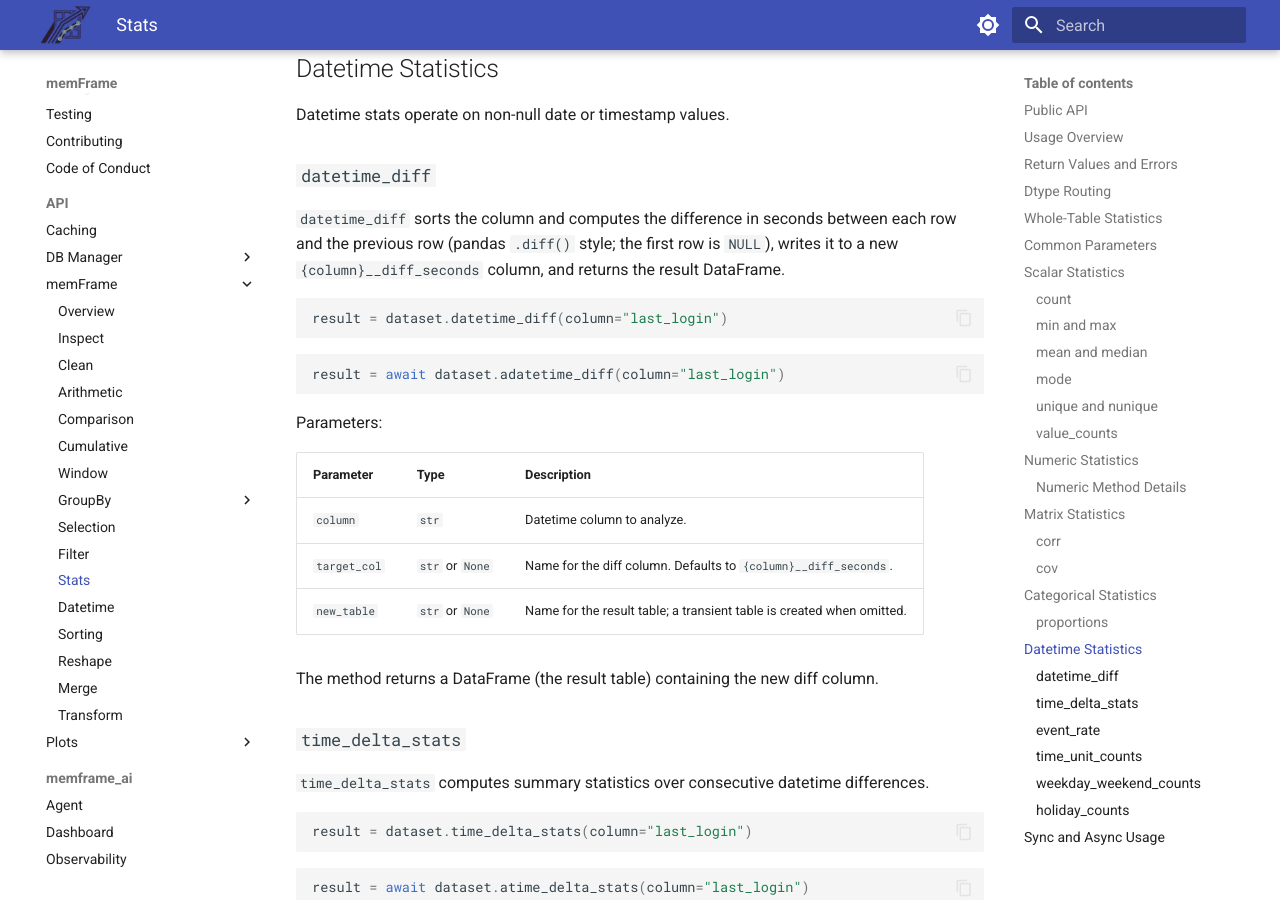
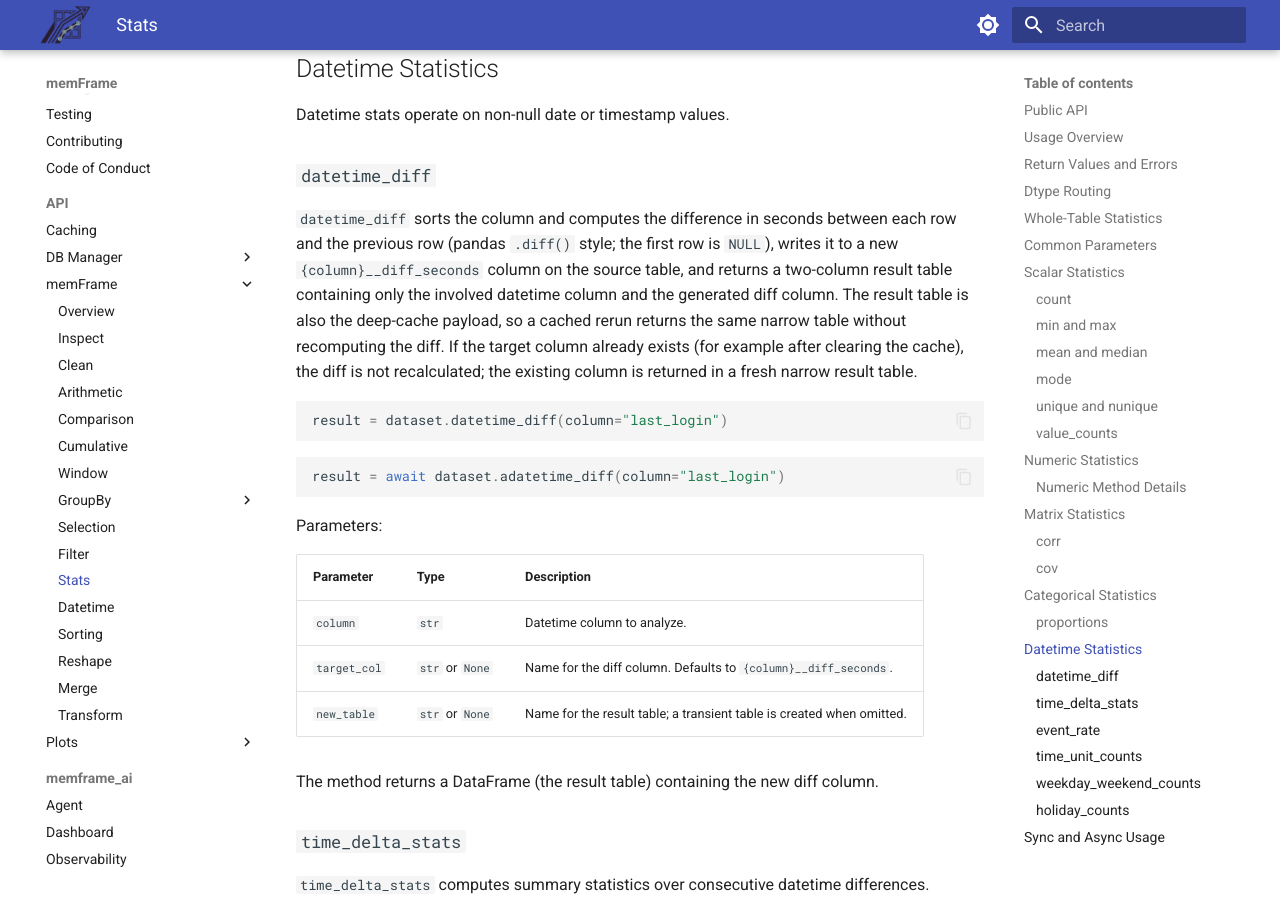
Before and after one commit to Debojit95/memFrame, an MkDocs documentation site: the page built from docs/api/stats.md, in a window 1280 px wide and 900 px high, scrolled down 11300 px. Built offline with MkDocs 1.6.1 and Material for MkDocs 9.7.7, drawn with Linux system fonts in a browser that asks for light colours; some of the changed text lies outside the part shown.

Commit message:
[docs] document datetime_diff source and cache semantics

````diff
--- a/docs/api/stats.md
+++ b/docs/api/stats.md
@@ -59,7 +59,7 @@ Every stats operation has synchronous and asynchronous forms:
 | `corr(columns=None)` | `await acorr(...)` | Numeric correlation matrix |
 | `cov(columns=None)` | `await acov(...)` | Numeric covariance matrix |
 | `proportions(column=None)` | `await aproportions(...)` | Category proportions |
-| `datetime_diff(column, target_col=None, new_table=None)` | `await adatetime_diff(...)` | Adds a `{column}__diff_seconds` column and returns the result DataFrame |
+| `datetime_diff(column, target_col=None, new_table=None)` | `await adatetime_diff(...)` | Adds a `{column}__diff_seconds` column to the source and returns a two-column result/cache table |
 | `time_delta_stats(column)` | `await atime_delta_stats(...)` | Summary stats over datetime deltas |
 | `event_rate(column, unit="day")` | `await aevent_rate(...)` | Event rate per time unit |
 | `time_unit_counts(column, unit="day")` | `await atime_unit_counts(...)` | Counts grouped by a datetime part |
@@ -416,7 +416,13 @@ Datetime stats operate on non-null date or timestamp values.
 
 `datetime_diff` sorts the column and computes the difference in seconds between
 each row and the previous row (pandas `.diff()` style; the first row is `NULL`),
-writes it to a new `{column}__diff_seconds` column, and returns the result DataFrame.
+writes it to a new `{column}__diff_seconds` column on the source table, and
+returns a two-column result table containing only the involved datetime column
+and the generated diff column. The result table is also the deep-cache payload,
+so a cached rerun returns the same narrow table without recomputing the diff.
+If the target column already exists (for example after clearing the cache), the
+diff is not recalculated; the existing column is returned in a fresh narrow
+result table.
 
 ```python
 result = dataset.datetime_diff(column="last_login")
````
Also changed, not shown: CHANGELOG.md (+7 -0 lines).
